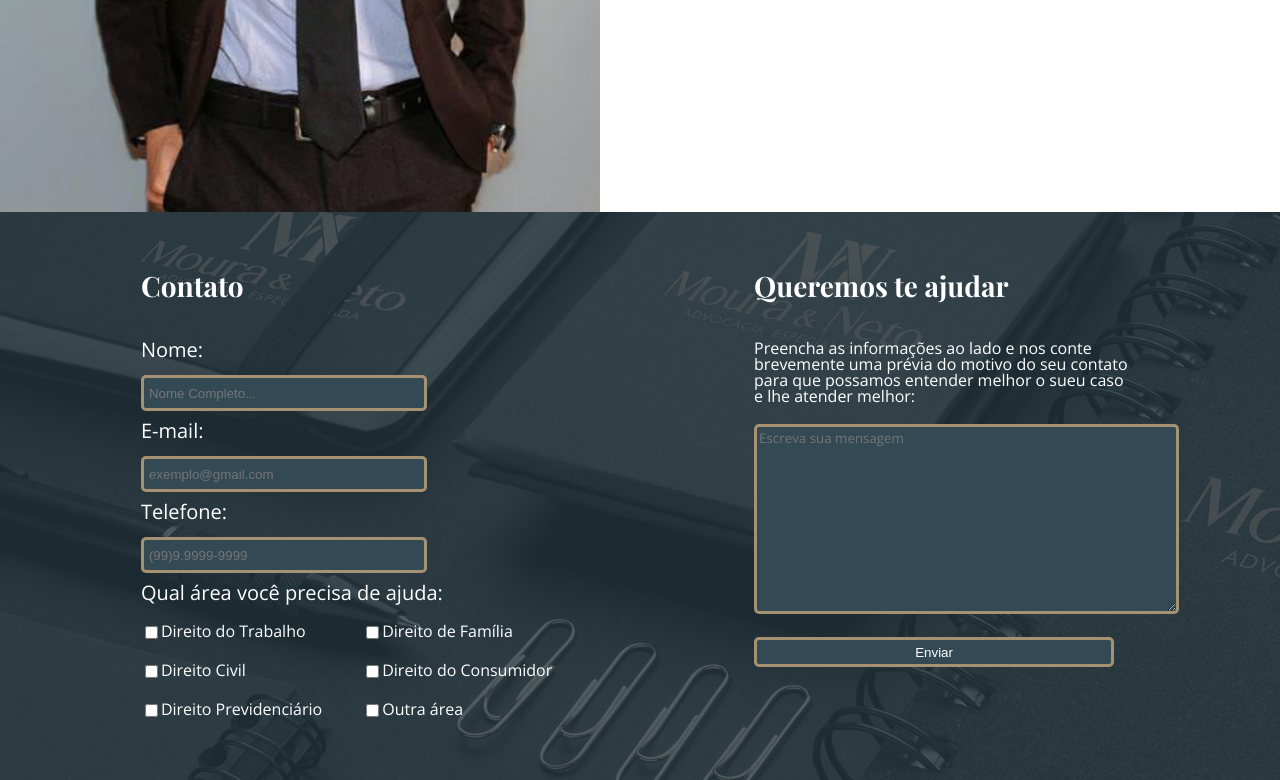
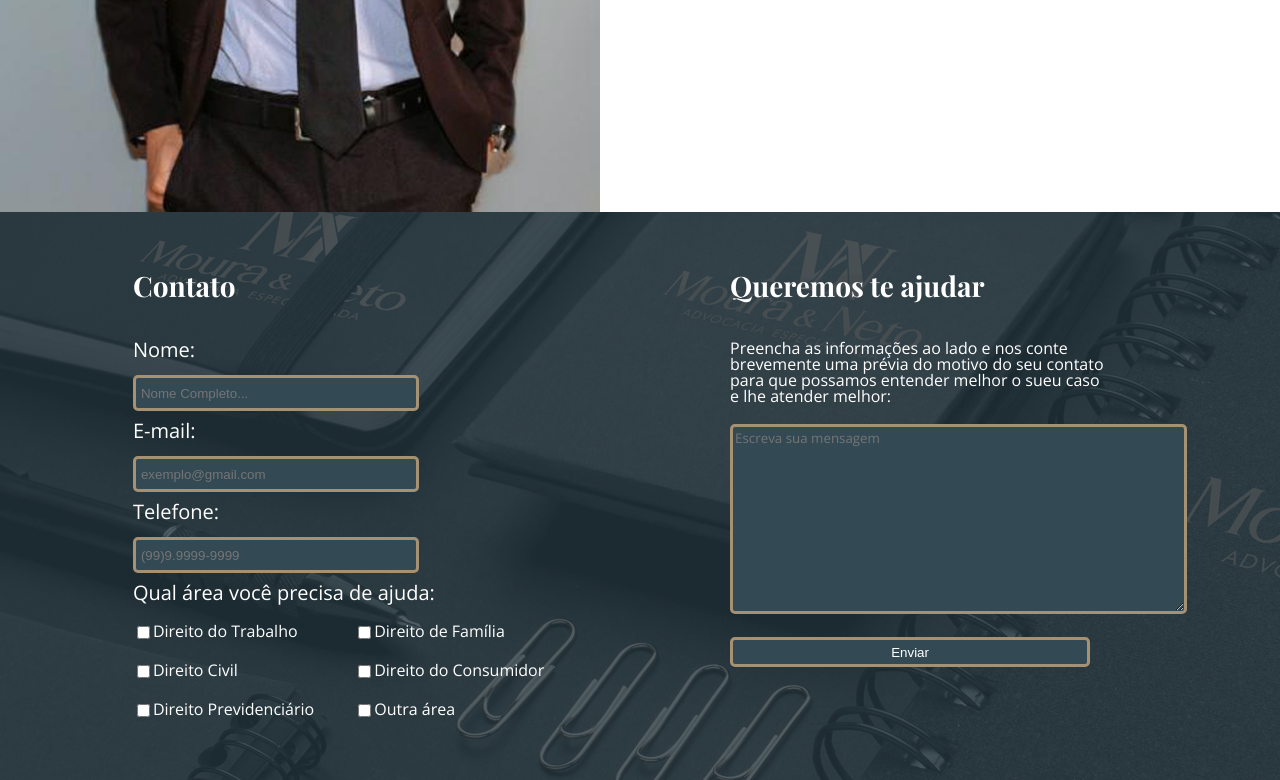
Before and after one commit to AntLacerda/moura-neto, a plain HTML site: page index.html in a window 1280 px wide. Shown: the part 3244-4024 px from the top of the page. Drawn offline with nearby package versions, Linux system fonts and the light colour scheme.

Commit message:
:bug: fix: Atualizando estruturas do site
Colocando o reset.css pra ser executado antes do style.css e do mobile.css, e aumenta tamanho de colunas no textarea do contato

```diff
--- a/index.html
+++ b/index.html
@@ -5,8 +5,8 @@
     <meta http-equiv="X-UA-Compatible" content="IE=edge">
     <meta name="viewport" content="width=device-width, initial-scale=1.0">
     <title>Moura & Neto</title>
+    <link rel="stylesheet" href="reset.css">
     <link rel="stylesheet" href="style.css">
-    <link rel="stylesheet" href="reset.css">
     <link rel="stylesheet" href="mobile.css">
 </head>
 <body>
@@ -200,7 +200,7 @@
                                 <div class="texto_contato_pt2">
                                     <h2 class="titulo_contato">Queremos te ajudar</h2>
                                     <p>Preencha as informações ao lado e nos conte brevemente uma prévia do motivo do seu contato para que possamos entender melhor o sueu caso e lhe atender melhor:</p>
-                                    <textarea name="input_texto" class="input_email" cols="50" rows="10" placeholder="Escreva sua mensagem"></textarea>
+                                    <textarea name="input_texto" class="input_email" cols="54" rows="10" placeholder="Escreva sua mensagem"></textarea>
                                 </div>
                                 <button type="submit" class="botao_submit">Enviar</button>
                             </div>
```
